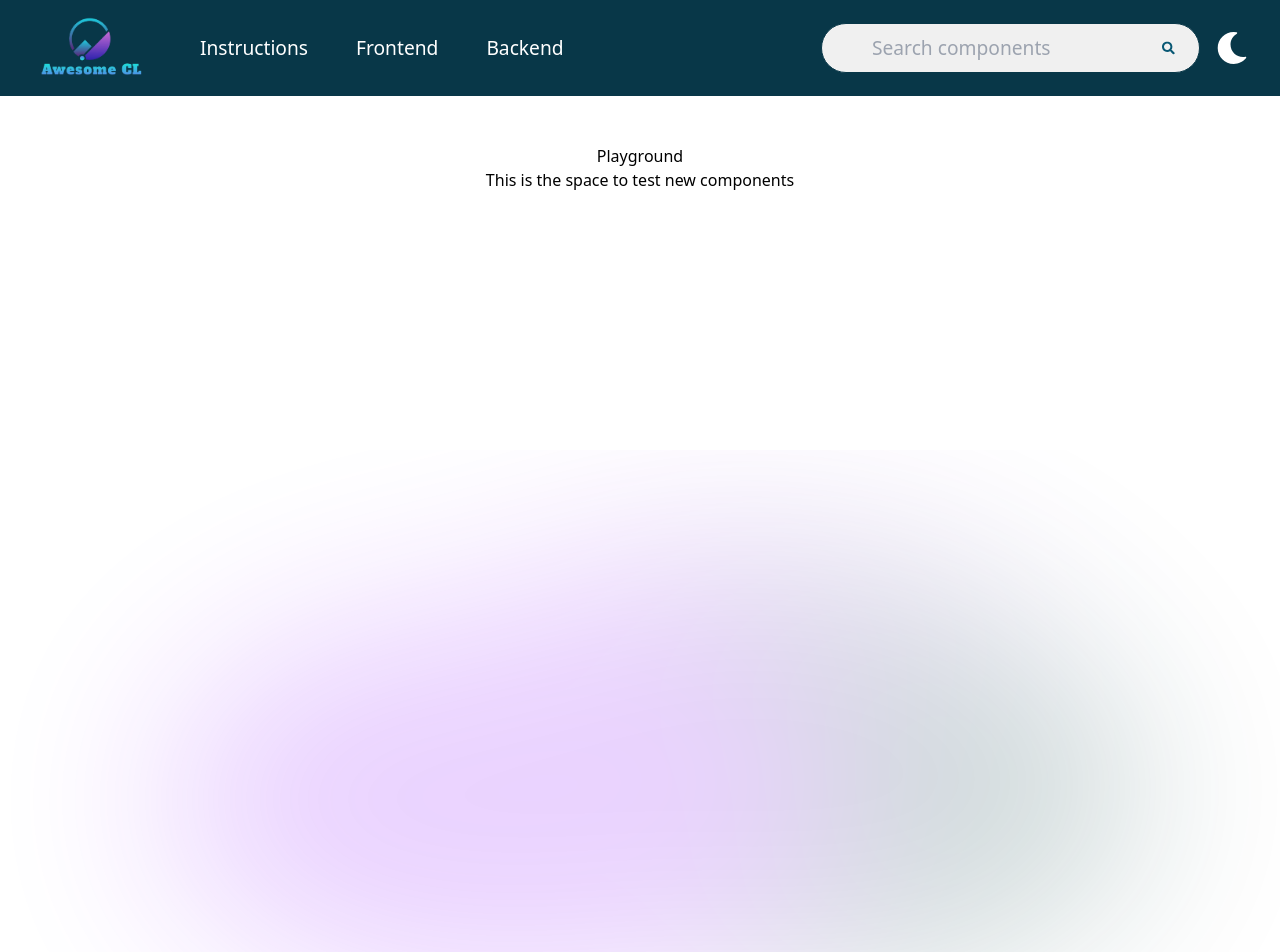
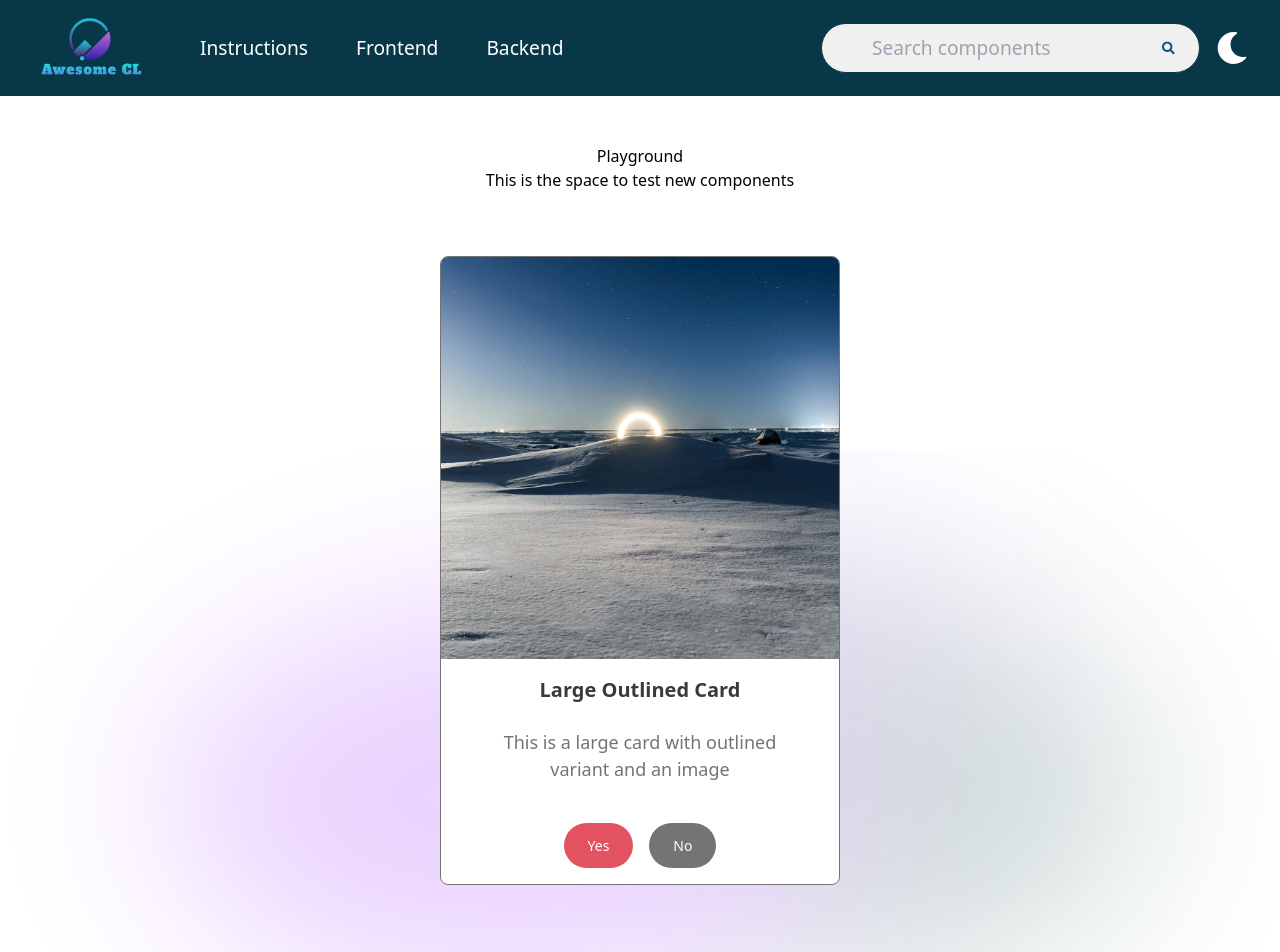
Before and after one commit to Team-Collaborators/Awesome-CL, a React (Vite) app: page /playground in a window 1280 px wide. Shown: the top 952 px of the page. Built offline with nearby package versions, Linux system fonts and the light colour scheme.

Commit message:
card edit

```diff
--- a/src/component_testing/Card/Card.jsx
+++ b/src/component_testing/Card/Card.jsx
@@ -42,11 +42,11 @@ ${styles[`footer-align-${footerAlignment}`]} // Dynamic footer alignment
       {/* Avatar */}
       {avatar && <div className={styles.cardAvatar}>{avatar}</div>}
 
-      <div className={styles.cardImageWrapper}>
-        {" "}
+
         {/* Image */}
-        {image && <div className={styles.cardImage}>{image}</div>}
-      </div>
+        {image && <div className={styles.cardImageWrapper}>{image}</div>}
+     {/* {children} */}
+
 
       <div className={styles.contentContainer}>
         {" "}
--- a/src/component_testing/Card/Card.module.scss
+++ b/src/component_testing/Card/Card.module.scss
@@ -20,7 +20,6 @@
     width: auto;
     display: flex;
     justify-content: center;
-    align-items: stretch;
     overflow: hidden;
   }
 
@@ -54,25 +53,30 @@
   // Horizontal Option
   &.horizontal {
     flex-direction: row;
-    align-items: center;
+    align-items: stretch;
     gap: 10px;
     padding: 0;
+    height: 100%;
+
     .cardImageWrapper {
       justify-content: flex-start;
-      border-radius: inherit 0 0 inherit; /* Apply border-radius to the left only */
+      border-radius: inherit 0 0 inherit;
+      height: 100%;
+      width: auto;
+      & img {
+        object-fit: cover;
+        height: 100%;
+        width: 100%;
       }
-    .cardImage {
-      width: 100%;
-      height: 100%;
-      object-fit: cover;
     }
+  }
+
   .contentContainer {
     display: flex;
     flex-direction: column;
     gap: 0.5rem;
     text-align: left;
     padding: var(--padding-md);
-    }
   }
 }
 
--- a/src/components/Playground/Playground.jsx
+++ b/src/components/Playground/Playground.jsx
@@ -25,6 +25,119 @@ const Playground = () => {
         }}
       >
         <br />
+
+        {/* Card Default */}
+
+        {/* Card Default*/}
+        {/* <Card
+          variant="subtle"
+          size="md"
+          radius="md"
+          image={<Image src={sofa} objectFit="cover" radius="md" size="sm" />}
+          title="Card"
+          description="Lorem ipsum dolor sit amet, consectetur adipiscing elit. Nulla nec purus feugiat, molestie ipsum et, consequat nibh."
+          footer={
+            <>
+              {" "}
+              <Button color="danger" size="sm" radius="full">
+                Yes
+              </Button>
+              <Button color="default" size="sm" radius="full">
+                No
+              </Button>
+            </>
+          }
+        ></Card> */}
+
+        {/* <Card
+          variant="elevated"
+          avatar={<Avatar avatarName="Brian" name="Brian" />}
+          title="Medium Elevated Card with Avatar"
+          color="primary"
+          description="This is a medium card with elevated variant and an avatar"
+          footer={
+            <Button color="primary" size="sm" radius="md">
+              Primary
+            </Button>
+          }
+        >
+          Variant Elevated
+        </Card>
+        <br /> */}
+
+        {/* Card Large Outlined */}
+        <Card
+          variant="outlined"
+          size="lg"
+          radius="md"
+          color="default"
+          imageTop={true}
+          image={<Image src={snow} objectFit="cover" radius="none" />}
+          title="Large Outlined Card"
+          description="This is a large card with outlined variant and an image"
+          footer={
+            <>
+              {" "}
+              <Button color="danger" size="sm" radius="full">
+                Yes
+              </Button>
+              <Button color="default" size="sm" radius="full">
+                No
+              </Button>
+            </>
+          }
+        ></Card>
+        <br />
+
+        {/* Card Small Outlined */}
+        <Card
+  variant="outlined"
+  size="sm"
+  radius="md"
+  color="default"
+  image={<Image src={snow} objectFit="cover" radius="md" size="sm" />}
+  title="Small Outlined Card"
+  description="This is a large card with outlined variant and an image"
+  footer={
+    <>
+      {" "}
+      <Button color="danger" size="sm" radius="full">
+        Yes
+      </Button>
+      <Button color="default" size="sm" radius="full">
+        No
+      </Button>
+    </>
+  }
+></Card>
+        <br />
+
+        {/* Card Horizontal */}
+        <Card
+          horizontal="true"
+          radius="sm"
+          title="Card Horizontal"
+          description="This is a horizontal card with an image"
+          image={<Image src={snow} size="xl" radius="none" objectFit="contain" />}
+          variant="outlined"
+          isInteractive={false}
+          size="lg"
+          footer={
+            <>
+              {" "}
+              <Button color="default" radius="sm" size="sm">
+                no
+              </Button>
+              <Button
+                style={{ backgroundColor: "black", color: "white" }}
+                radius="none"
+                size="sm"
+              >
+                No!
+              </Button>
+            </>
+          }
+        ></Card>
       </div>
     </div>
   );
```
Lines whose indentation alone changed are shown as unchanged.
